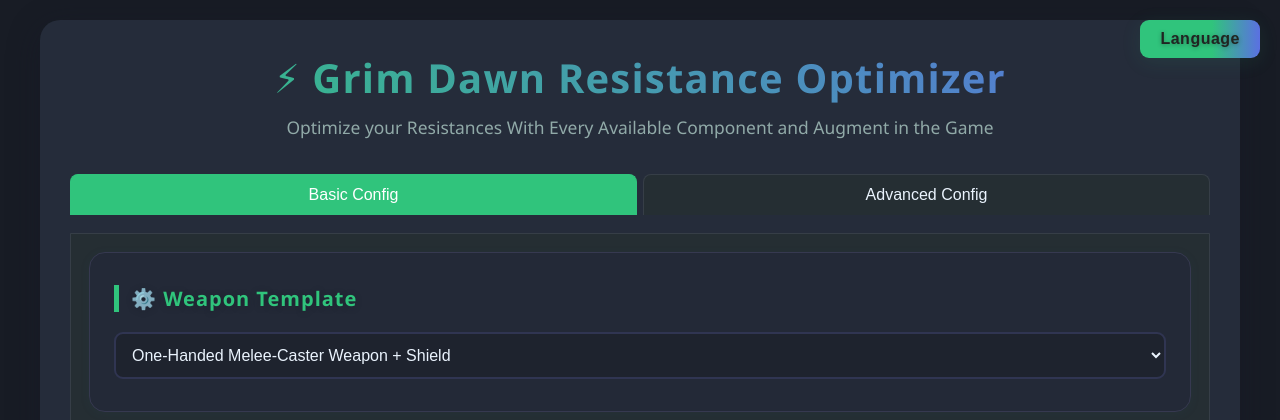
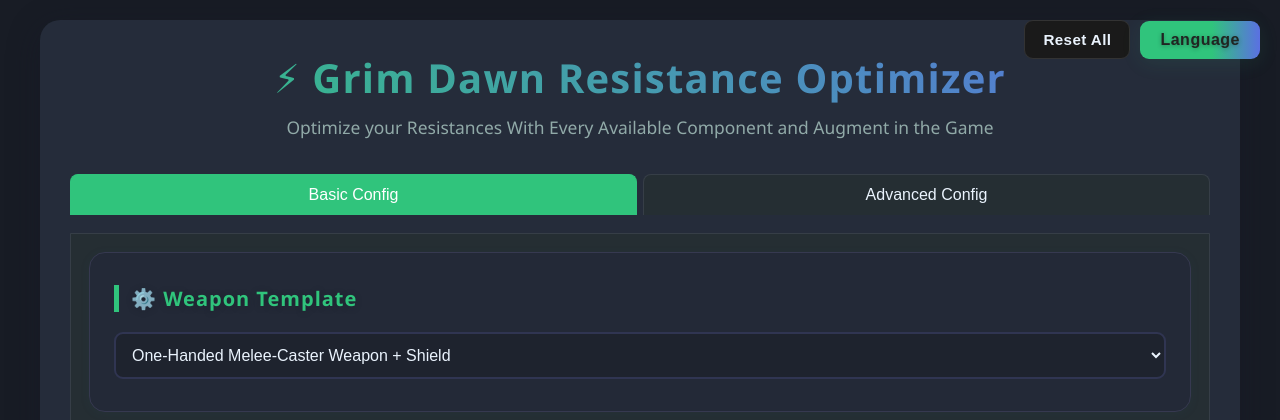
Before and after one commit to Faust404/Grim-Dawn-Resistance-Optimizer, a Flask app: page / in a window 1280 px wide. Shown: the top 420 px of the page. Run offline with Flask 3, Linux system fonts and the light colour scheme; some libraries are stand-ins or nearby versions.

Commit message:
feat: add reset all button to reset all fields on the page

```diff
--- a/web/static/button_language.css
+++ b/web/static/button_language.css
@@ -10,6 +10,33 @@
     top: 20px;
     right: 20px;
     z-index: 1000;
+}
+
+.top-right-actions {
+    display: flex;
+    align-items: center;
+    gap: 10px;
+}
+
+.reset-btn {
+    background: #1a1a1a;
+    color: #eaf3fd;
+    border: 1px solid #333;
+    padding: 10px 18px;
+    border-radius: 9px;
+    font-size: 0.95em;
+    font-weight: 600;
+    cursor: pointer;
+    transition: background 0.18s, transform 0.18s, border-color 0.18s;
+    box-shadow: none;
+    text-shadow: none;
+    letter-spacing: 0.4px;
+}
+
+.reset-btn:hover {
+    background: #2d2d2d;
+    border-color: #444;
+    transform: translateY(-1px);
 }
 
 /* 语言切换按钮 */
--- a/web/static/index.js
+++ b/web/static/index.js
@@ -11,72 +11,73 @@ document.querySelectorAll('.tab').forEach(tab => {
 // DYNAMIC FORM GENERATION SCRIPT
 // -- DATA ARRAYS --
 const weaponTemplates = [
-    { label: "One-Handed Melee-Caster Weapon + Shield",     value: "one-hand-shield" },
-    { label: "One-Handed Melee-Caster Weapon + Off-Hand",   value: "one-hand-offhand" },
+    { label: "One-Handed Melee-Caster Weapon + Shield", value: "one-hand-shield" },
+    { label: "One-Handed Melee-Caster Weapon + Off-Hand", value: "one-hand-offhand" },
     { label: "One-Handed Melee-Caster Weapon + One-Handed Melee-Caster Weapon", value: "one-hand-one-hand" },
-    { label: "One-Handed Ranged Weapon + Off-Hand",       value: "ranged-offhand" },
-    { label: "One-Handed Ranged Weapon + One-Handed Ranged Weapon",  value: "ranged-ranged" },
-    { label: "Two-Handed Melee Weapon",              value: "two-hand-melee" },
-    { label: "Two-Handed Ranged Weapon",              value: "two-hand-ranged" }
+    { label: "One-Handed Ranged Weapon + Off-Hand", value: "ranged-offhand" },
+    { label: "One-Handed Ranged Weapon + One-Handed Ranged Weapon", value: "ranged-ranged" },
+    { label: "Two-Handed Melee Weapon", value: "two-hand-melee" },
+    { label: "Two-Handed Ranged Weapon", value: "two-hand-ranged" }
 ];
 
 const resistances = [
-    { label: "Fire",          name: "current-fire",      value: 40 },
-    { label: "Cold",          name: "current-cold",      value: 40 },
-    { label: "Lightning",     name: "current-lightning", value: 40 },
-    { label: "Poison & Acid", name: "current-poison",    value: 40 },
-    { label: "Pierce",        name: "current-pierce",    value: 40 },
-    { label: "Bleeding",      name: "current-bleeding",  value: 40 },
-    { label: "Vitality",      name: "current-vitality",  value: 40 },
-    { label: "Aether",        name: "current-aether",    value: 40 },
-    { label: "Chaos",         name: "current-chaos",     value: 40 }
+    { label: "Fire", name: "current-fire", value: 40 },
+    { label: "Cold", name: "current-cold", value: 40 },
+    { label: "Lightning", name: "current-lightning", value: 40 },
+    { label: "Poison & Acid", name: "current-poison", value: 40 },
+    { label: "Pierce", name: "current-pierce", value: 40 },
+    { label: "Bleeding", name: "current-bleeding", value: 40 },
+    { label: "Vitality", name: "current-vitality", value: 40 },
+    { label: "Aether", name: "current-aether", value: 40 },
+    { label: "Chaos", name: "current-chaos", value: 40 }
 ];
 
 const targetResistances = [
-    { label: "Fire",          name: "target-fire",      value: 80 },
-    { label: "Cold",          name: "target-cold",      value: 80 },
-    { label: "Lightning",     name: "target-lightning", value: 80 },
-    { label: "Poison & Acid", name: "target-poison",    value: 80 },
-    { label: "Pierce",        name: "target-pierce",    value: 80 },
-    { label: "Bleeding",      name: "target-bleeding",  value: 80 },
-    { label: "Vitality",      name: "target-vitality",  value: 80 },
-    { label: "Aether",        name: "target-aether",    value: 80 },
-    { label: "Chaos",         name: "target-chaos",     value: 80 }
+    { label: "Fire", name: "target-fire", value: 80 },
+    { label: "Cold", name: "target-cold", value: 80 },
+    { label: "Lightning", name: "target-lightning", value: 80 },
+    { label: "Poison & Acid", name: "target-poison", value: 80 },
+    { label: "Pierce", name: "target-pierce", value: 80 },
+    { label: "Bleeding", name: "target-bleeding", value: 80 },
+    { label: "Vitality", name: "target-vitality", value: 80 },
+    { label: "Aether", name: "target-aether", value: 80 },
+    { label: "Chaos", name: "target-chaos", value: 80 }
 ];
 
 const componentSlots = [
-    { label: "Helm",      name: "component-head" },
-    { label: "Chest",     name: "component-chest" },
+    { label: "Helm", name: "component-head" },
+    { label: "Chest", name: "component-chest" },
     { label: "Shoulders", name: "component-shoulder" },
-    { label: "Gloves",    name: "component-hand" },
-    { label: "Boots",     name: "component-foot" },
-    { label: "Pants",     name: "component-legs" },
-    { label: "Belt",      name: "component-belt" },
-    { label: "Amulet",    name: "component-amulet" },
-    { label: "Ring 1",    name: "component-ring1" },
-    { label: "Ring 2",    name: "component-ring2" },
-    { label: "Medal",     name: "component-medal" },
-    { label: "Weapon",    name: "component-weapon" },
+    { label: "Gloves", name: "component-hand" },
+    { label: "Boots", name: "component-foot" },
+    { label: "Pants", name: "component-legs" },
+    { label: "Belt", name: "component-belt" },
+    { label: "Amulet", name: "component-amulet" },
+    { label: "Ring 1", name: "component-ring1" },
+    { label: "Ring 2", name: "component-ring2" },
+    { label: "Medal", name: "component-medal" },
+    { label: "Weapon", name: "component-weapon" },
     { label: "Weapon2/Off-Hand/Shield", name: "component-offhand-shield" }
 ];
+
 const augmentSlots = [
-    { label: "Helm",      name: "augment-head" },
-    { label: "Chest",     name: "augment-chest" },
+    { label: "Helm", name: "augment-head" },
+    { label: "Chest", name: "augment-chest" },
     { label: "Shoulders", name: "augment-shoulder" },
-    { label: "Gloves",    name: "augment-hand" },
-    { label: "Boots",     name: "augment-foot" },
-    { label: "Pants",     name: "augment-legs" },
-    { label: "Belt",      name: "augment-belt" },
-    { label: "Amulet",    name: "augment-amulet" },
-    { label: "Ring 1",    name: "augment-ring1" },
-    { label: "Ring 2",    name: "augment-ring2" },
-    { label: "Medal",     name: "augment-medal" },
-    { label: "Weapon",    name: "augment-weapon" },
+    { label: "Gloves", name: "augment-hand" },
+    { label: "Boots", name: "augment-foot" },
+    { label: "Pants", name: "augment-legs" },
+    { label: "Belt", name: "augment-belt" },
+    { label: "Amulet", name: "augment-amulet" },
+    { label: "Ring 1", name: "augment-ring1" },
+    { label: "Ring 2", name: "augment-ring2" },
+    { label: "Medal", name: "augment-medal" },
+    { label: "Weapon", name: "augment-weapon" },
     { label: "Weapon2/Off-Hand/Shield", name: "augment-offhand-shield" }
 ];
 
 const factions = [
-    { label: "Devil's Crossing", name: "standing-crossing",  },
+    { label: "Devil's Crossing", name: "standing-crossing" },
     { label: "Rovers", name: "standing-rovers" },
     { label: "Homestead", name: "standing-homestead" },
     { label: "Kymon's Chosen", name: "standing-kymon" },
@@ -91,11 +92,12 @@ const factions = [
     { label: "Cult of Solael", name: "standing-solael" },
     { label: "Kurn", name: "standing-kurn" }
 ];
+
 const factionOptions = [
-    { value: "friendly",  label: "Friendly" },
+    { value: "friendly", label: "Friendly" },
     { value: "respected", label: "Respected" },
-    { value: "honored",   label: "Honored" },
-    { value: "revered",   label: "Revered" }
+    { value: "honored", label: "Honored" },
+    { value: "revered", label: "Revered" }
 ];
 
 // -- RENDER FUNCTIONS --
@@ -166,7 +168,7 @@ function initItemChoices(list, selectId) {
         value: String(obj.item),
         label: String(obj.item),
         selected: false,
-        customProperties: { tag: String(obj.tag) }
+        customProperties: { tag: String(obj.tag || '') }
     }));
 
     const instance = new Choices('#' + selectId, {
@@ -225,7 +227,6 @@ function initItemChoices(list, selectId) {
                 },
             };
         }
-
     });
 
     if (selectId === 'component-blacklist') {
@@ -310,6 +311,50 @@ function loadState() {
     }
 }
 
+
+// RESET ALL
+function resetAllFields() {
+    const form = document.querySelector('form');
+    if (!form) return;
+
+    form.reset();
+    localStorage.removeItem('grimDawnOptimizerForm');
+    localStorage.removeItem('activeTab');
+    localStorage.removeItem('scrollPositions');
+
+    if (componentChoices) {
+        componentChoices.removeActiveItems();
+        componentChoices.clearInput();
+    }
+
+    if (augmentChoices) {
+        augmentChoices.removeActiveItems();
+        augmentChoices.clearInput();
+    }
+
+    document.querySelectorAll('#resistances-section input[type="number"], #target-resistances-section input[type="number"]').forEach(input => {
+        input.value = input.defaultValue;
+    });
+
+    document.querySelectorAll('#component-slots-section input[type="checkbox"], #augment-slots-section input[type="checkbox"]').forEach(input => {
+        input.checked = input.defaultChecked;
+    });
+
+    document.querySelectorAll('#faction-dropdowns-section select').forEach(select => {
+        select.selectedIndex = 0;
+    });
+
+    const defaultTab = document.querySelector('.tab[data-tab="basic"]');
+    const defaultContent = document.getElementById('tab-basic');
+    document.querySelectorAll('.tab').forEach(t => t.classList.remove('active'));
+    document.querySelectorAll('.tab-content').forEach(tc => tc.classList.remove('active'));
+    if (defaultTab && defaultContent) {
+        defaultTab.classList.add('active');
+        defaultContent.classList.add('active');
+    }
+}
+
+
 // -- Scroll position persistence --
 // Object to store scroll positions per tab
 const scrollPositions = {};
@@ -381,6 +426,7 @@ document.addEventListener('DOMContentLoaded', function () {
         loadNamesFromCSV('/data/augment_data.csv', 'augment-blacklist')
     ]).then(() => {
         loadState();
+
         //After executing the loading state, set the language
         const language = localStorage.getItem('language') || 'en';
         firstUpdateLanguage(language);
@@ -428,5 +474,12 @@ document.addEventListener('DOMContentLoaded', function () {
             componentChoices.passedElement.element.addEventListener('change', saveState);
         if (augmentChoices)
             augmentChoices.passedElement.element.addEventListener('change', saveState);
+
+        const resetBtn = document.getElementById('reset-all-btn');
+        if (resetBtn) {
+            resetBtn.addEventListener('click', resetAllFields);
+        } else {
+            console.error('Reset All button not found');
+        }
     });
 });
--- a/web/templates/button_language.html
+++ b/web/templates/button_language.html
@@ -1,11 +1,14 @@
 <link rel="stylesheet" href="/static/button_language.css">
 
 <div class="language-switcher">
-    <div class="language-dropdown">
-        <button class="language-button" id="languageButton">Language</button>
-        <div class="language-dropdown-content" id="languageDropdown">
-            <div class="language-option" data-lang="en">English</div>
-            <div class="language-option" data-lang="zh">简体中文</div>
+    <div class="top-right-actions">
+        <button type="button" id="reset-all-btn" class="reset-btn">Reset All</button>
+        <div class="language-dropdown">
+            <button class="language-button" id="languageButton">Language</button>
+            <div class="language-dropdown-content" id="languageDropdown">
+                <div class="language-option" data-lang="en">English</div>
+                <div class="language-option" data-lang="zh">简体中文</div>
+            </div>
         </div>
     </div>
 </div>
```
Lines whose indentation alone changed are shown as unchanged.
